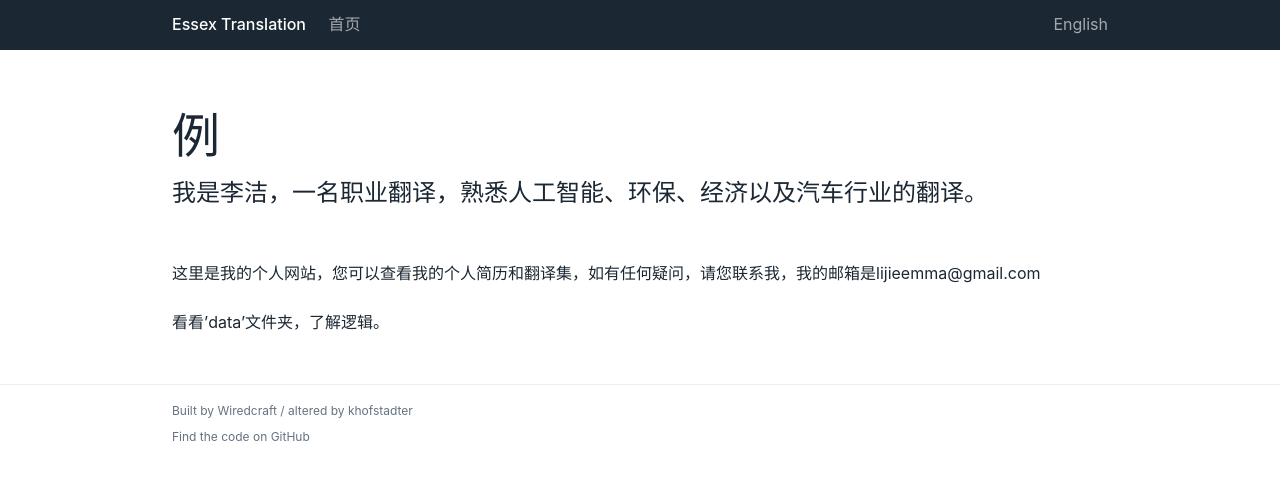
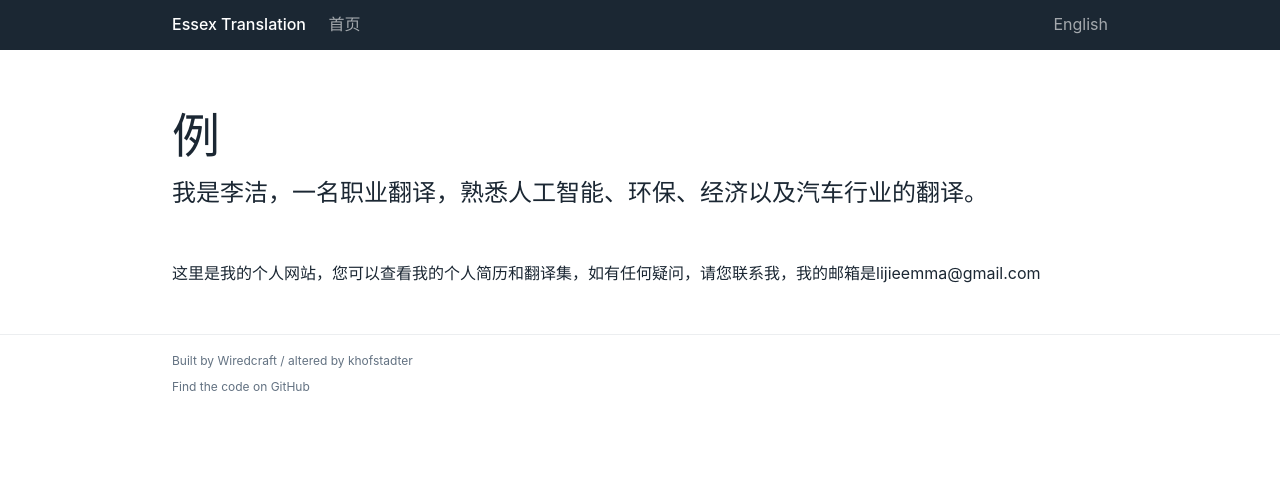
Before and after one commit to lijieemma/Jie-LI, a Jekyll site: the page built from zh/example.md, in a window 1280 px wide. Shown: the top 480 px of the page. Built offline with Jekyll 4.4.1, drawn with Linux system fonts in a browser that asks for light colours.

Commit message:
Update example.md

```diff
--- a/zh/example.md
+++ b/zh/example.md
@@ -6,5 +6,3 @@ lang: zh
 ---
 
 这里是我的个人网站，您可以查看我的个人简历和翻译集，如有任何疑问，请您联系我，我的邮箱是lijieemma@gmail.com
-
-看看'data'文件夹，了解逻辑。
```
